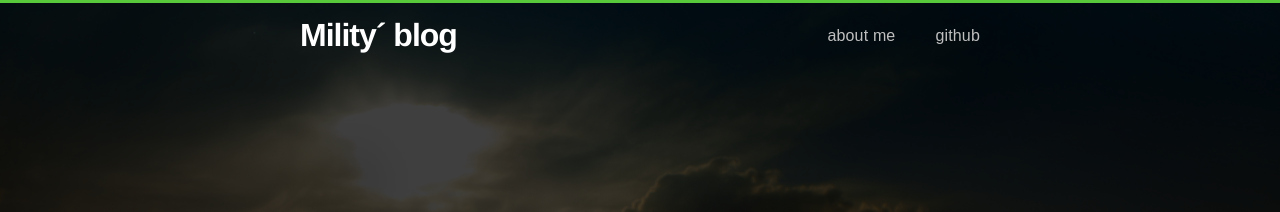
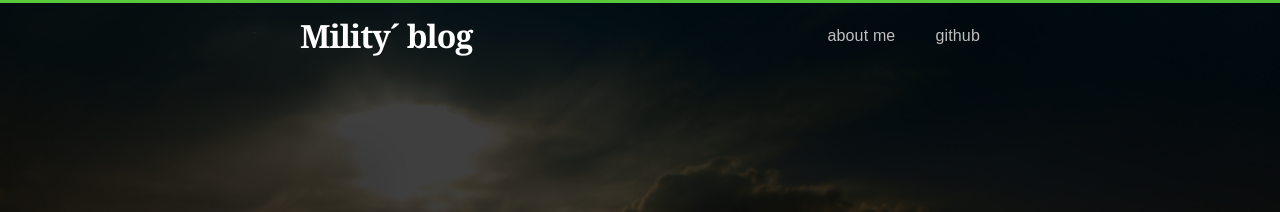
Before and after one commit to Mility/Mility.github.io, a Jekyll site: the page built from index.html, in a window 1280 px wide. Shown: the top 212 px of the page. Built offline with Jekyll 4.4.1, drawn with Linux system fonts in a browser that asks for light colours; nearby versions of some CDN libraries; the list of posts is cut into pages by our own code.

Commit message:
Update _layout.scss

```diff
--- a/_sass/_layout.scss
+++ b/_sass/_layout.scss
@@ -85,7 +85,7 @@
   margin: 0;
   float: left;
   color: darken($white-color, 10%);
-  font-family: Helvetica, Arial, sans-serif;
+  font-family: Georgia, Helvetica, Arial, sans-serif;/*Georgia字体作为标题比较好看*/
 
   @include media-query($on-phone) {
     float: none;
```
